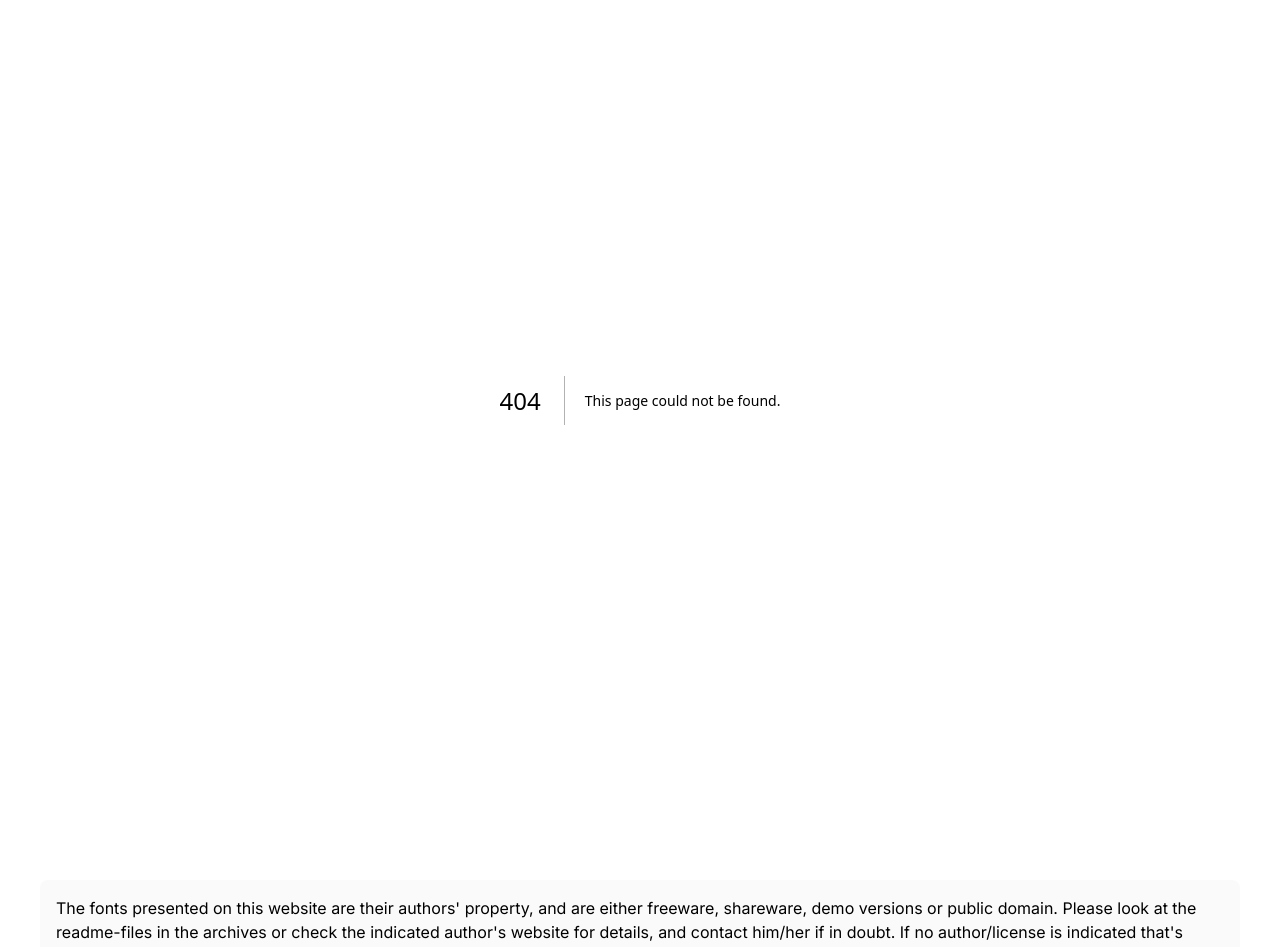
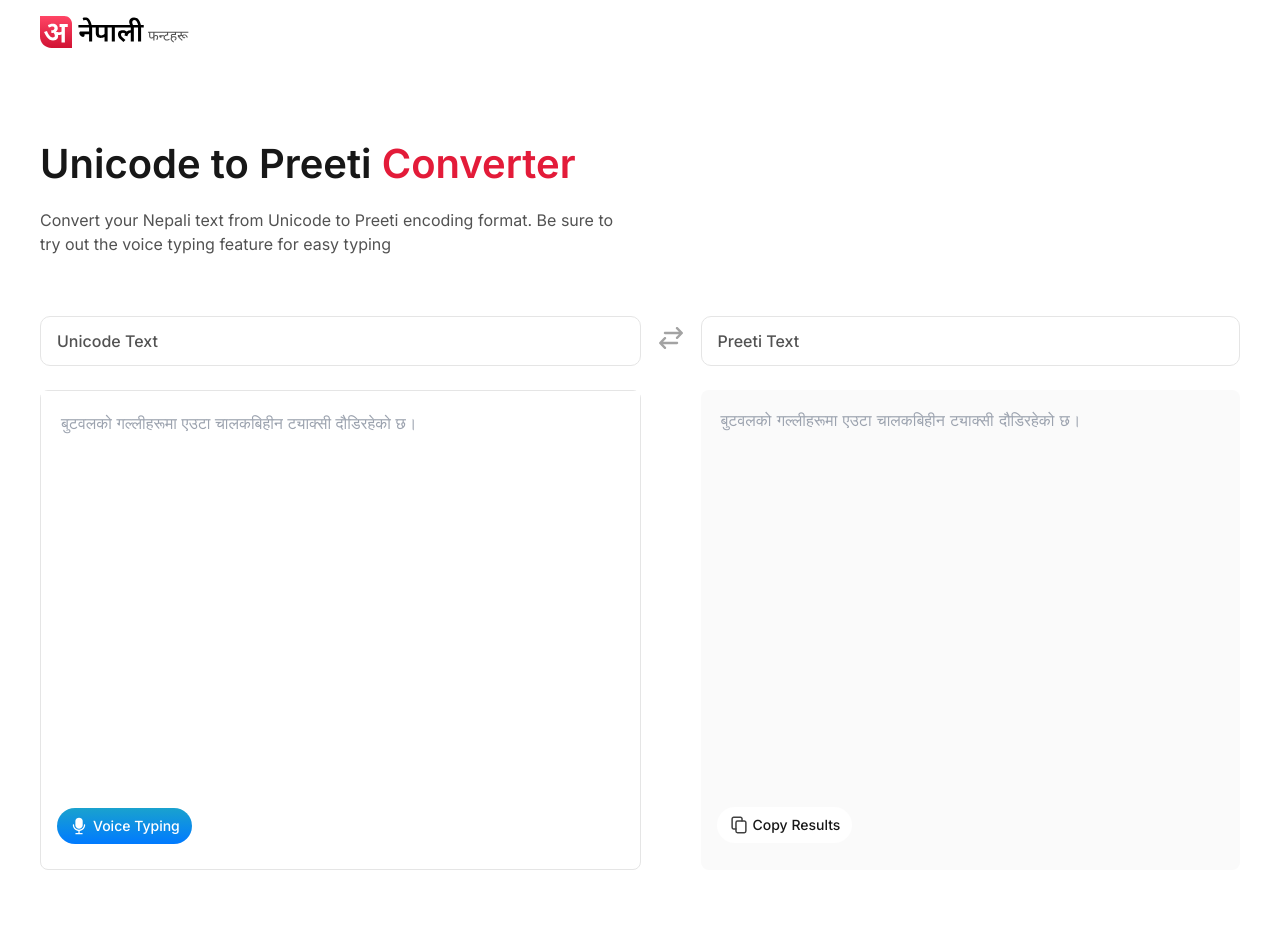
Before and after one commit to shrijalkaphle/anepali, a Next.js app: page /unicode-to-preeti in a window 1280 px wide. Before the commit this address had no page. Shown: the top 947 px of the page. Built offline with nearby package versions, Linux system fonts and the light colour scheme.

Commit message:
``feat:`` :sparkles: added unicode to preeti converter page

```diff
--- /dev/null
+++ b/src/app/components/DefaultLayout.tsx
@@ -0,0 +1,17 @@
+import { Navbar } from "./Navbar"
+
+interface IDefaultLayout {
+    children: JSX.Element
+}
+
+export default function DefaultLayout({ children }: IDefaultLayout) {
+    return (
+        <div>
+            <Navbar />
+            <div className="container mt-[140px]">
+                {children}
+            </div>
+        </div>
+    )
+
+}
--- a/src/app/components/Footer.tsx
+++ b/src/app/components/Footer.tsx
@@ -20,7 +20,9 @@ export const Footer = () => {
                 <div className="lg:flex justify-between lg:w-1/2 w-full mt-10 lg:mt-0">
                     <ul className="mt-10 lg:mt-0">
                         <li className="font-semibold">aNepali Services</li>
-                        <li className="my-3 text-neutral-800">Nepali Typography</li>
+                        <Link href="/"><li className="my-3 text-neutral-800">Nepali Typography</li></Link>
+                        <Link href="/unicode-to-preeti"><li className="my-3 text-neutral-800">Unicode to Preeti Converter</li></Link>
+
                         {/* <li className="my-3 text-neutral-600 flex items-center gap-x-2">
                             Nepali Typing Practice
                             <div className="rounded-full py-1 px-2 border border-neutral-200 flex items-center gap-x-1.5">
--- a/src/app/components/Navbar.tsx
+++ b/src/app/components/Navbar.tsx
@@ -2,8 +2,8 @@ import Link from "next/link";
 import { Input } from "./Input";
 
 interface INavbar {
-    fontSearchChange: (e: any) => void;
-    fontSearch: string;
+    fontSearchChange?: (e: any) => void;
+    fontSearch?: string;
 }
 
 export const Navbar = ({ fontSearch, fontSearchChange }: INavbar) => {
@@ -26,13 +26,16 @@ export const Navbar = ({ fontSearch, fontSearchChange }: INavbar) => {
                             </defs>
                         </svg>
                     </Link>
+                    { fontSearchChange ?
                     <div id="search" className="bg-neutral-50 rounded-xl px-4 py-3.5 flex gap-x-3 items-center lg:w-1/2 mt-4 lg:mt-0 text-neutral-600">
                         <svg width="20" height="20" viewBox="0 0 20 20" fill="none" xmlns="http://www.w3.org/2000/svg">
                             <path d="M8.98567 15.6896C10.3118 15.6915 11.6085 15.3 12.712 14.565C13.8154 13.83 14.676 12.7844 15.1847 11.5605C15.6933 10.3365 15.8274 8.9893 15.5698 7.68921C15.3122 6.38915 14.6744 5.19466 13.7374 4.25689C12.8003 3.31912 11.606 2.68021 10.3055 2.421C9.00509 2.1618 7.65686 2.29394 6.43156 2.80071C5.20624 3.30748 4.15885 4.1661 3.42194 5.26795C2.68502 6.36979 2.29167 7.66533 2.29167 8.99063C2.29167 10.7658 2.99664 12.4684 4.25175 13.7244C5.50685 14.9805 7.20946 15.6873 8.98567 15.6896Z" stroke="#525252" strokeWidth="1.5" strokeLinecap="round" strokeLinejoin="round" />
                             <path d="M13.7402 13.7426L17.7083 17.7084" stroke="#525252" strokeWidth="1.5" strokeLinecap="round" strokeLinejoin="round" />
                         </svg>
-                        <Input placeholder="Search fonts" type="search" value={fontSearch} onChange={fontSearchChange} customClass="w-full" />
+                        <Input placeholder="Search fonts" type="search" value={fontSearch ? fontSearch : ''} onChange={fontSearchChange} customClass="w-full" />
                     </div>
+                    : null
+                    }
                 </div>
                 <div className="background absolute inset-0 -z-10 bg-white/80 backdrop-blur-md"></div>
             </div>
--- a/src/app/layout.tsx
+++ b/src/app/layout.tsx
@@ -24,6 +24,7 @@ export const metadata: Metadata = {
   },
   icons: {
     icon: "assets/favicon.png",
+
   },
 };
 
--- a/src/app/styles/globals.css
+++ b/src/app/styles/globals.css
@@ -13,7 +13,6 @@
 
   .text-preview {
     @apply font-medium xl:text-[40px] xl:leading-[60px] text-[22px] leading-9 lg:text-4xl lg:leading-[54px];
-    transition: font-size 1s ease-in-out;
   }
 
   body {
--- /dev/null
+++ b/src/app/unicode-to-preeti/page.tsx
@@ -0,0 +1,82 @@
+'use client';
+
+import { useEffect, useState } from "react";
+import DefaultLayout from "../components/DefaultLayout";
+import convertUnicodeToPreeti from "../utils/preeti";
+
+export default function UnicodeToPreetiPage() {
+
+    const [unicodeText, setUnicodeText] = useState<string>("");
+    const [preetiText, setPreetiText] = useState<string>("");
+
+    const unicodeToPreeti = () => {
+        const preeti = convertUnicodeToPreeti(unicodeText);
+        setPreetiText(preeti);
+    }
+
+    useEffect(() => {
+        unicodeToPreeti()
+    }, [unicodeText])
+
+    return (
+        <DefaultLayout>
+            <div>
+                <div className="mt-4">
+                    <span className="font-semibold text-[40px] leading-[48px]">Unicode to Preeti <span className="text-primary-600">Converter</span></span>
+                    <p className="mt-5 text-neutral-600 lg:w-[580px]">
+                        Convert your Nepali text from Unicode to Preeti encoding format. Be sure to try out the voice typing feature for easy typing
+                    </p>
+                </div>
+
+                <div className="my-[60px] flex gap-x-2">
+                    <div className="flex-grow">
+                        <div className="px-4 py-3 border border-neutral-200 rounded-[10px] text-neutral-600 font-medium">Unicode Text</div>
+
+                        {/* text area */}
+                        <div className="w-full border rounded-lg border-neutral-200 h-[480px] mt-6">
+                            <textarea name="" id="" className="w-full h-[395px] resize-none outline-none p-5" placeholder="बुटवलको गल्लीहरूमा एउटा चालकबिहीन ट्याक्सी दौडिरहेको छ।" value={unicodeText} onChange={(e) => setUnicodeText(e.target.value)}></textarea>
+                            <div className="p-4">
+                                <button className="text-sm px-3 py-2 rounded-[55px] text-white bg-gradient-to-t from-[#007AFF] to-[#1AA2CE] font-medium flex items-center gap-x-1">
+                                    <svg xmlns="http://www.w3.org/2000/svg" width="20" height="20" viewBox="0 0 20 20" fill="none">
+                                        <path d="M13.6919 4.86466V9.50634C13.5721 10.3916 13.1354 11.2034 12.4627 11.7913C11.79 12.3791 10.9269 12.703 10.0335 12.703C9.1402 12.703 8.27715 12.3791 7.60444 11.7913C6.93174 11.2034 6.49503 10.3916 6.37524 9.50634V4.86466C6.49503 3.97938 6.93174 3.16756 7.60444 2.57974C8.27715 1.99191 9.1402 1.66797 10.0335 1.66797C10.9269 1.66797 11.79 1.99191 12.4627 2.57974C13.1354 3.16756 13.5721 3.97938 13.6919 4.86466Z" fill="white"/>
+                                        <path d="M10.6583 14.9976V17.081H13.0667C13.2324 17.081 13.3914 17.1469 13.5086 17.264C13.6258 17.3813 13.6917 17.5402 13.6917 17.706C13.6917 17.8718 13.6258 18.0307 13.5086 18.148C13.3914 18.2651 13.2324 18.331 13.0667 18.331H7.00001C6.83425 18.331 6.67527 18.2651 6.55807 18.148C6.44085 18.0307 6.37501 17.8718 6.37501 17.706C6.37501 17.5402 6.44085 17.3813 6.55807 17.264C6.67527 17.1469 6.83425 17.081 7.00001 17.081H9.375V14.9976C7.84997 14.8465 6.43588 14.1329 5.40832 12.996C4.38075 11.859 3.81333 10.3801 3.81666 8.84762C3.81666 8.68187 3.88252 8.52296 3.99972 8.40571C4.11693 8.28851 4.27591 8.22266 4.44167 8.22266C4.60743 8.22266 4.76641 8.28851 4.88362 8.40571C5.00082 8.52296 5.06667 8.68187 5.06667 8.84762C5.06667 10.156 5.5864 11.4109 6.51157 12.336C7.43676 13.2612 8.69158 13.781 10 13.781C11.3084 13.781 12.5632 13.2612 13.4884 12.336C14.4136 11.4109 14.9333 10.156 14.9333 8.84762C14.9333 8.68187 14.9992 8.52296 15.1163 8.40571C15.2336 8.28851 15.3926 8.22266 15.5583 8.22266C15.7241 8.22266 15.8831 8.28851 16.0002 8.40571C16.1175 8.52296 16.1833 8.68187 16.1833 8.84762C16.1867 10.3801 15.6192 11.859 14.5917 12.996C13.5641 14.1329 12.15 14.8465 10.625 14.9976H10.6583Z" fill="white"/>
+                                    </svg>
+                                    <span>Voice Typing</span>
+                                </button>
+                            </div>
+                        </div>
+                    </div>
+                    <div className="p-2.5">
+                        <svg xmlns="http://www.w3.org/2000/svg" width="24" height="24" viewBox="0 0 24 24" fill="none">
+                            <g clip-path="url(#clip0_513_97)">
+                                <path d="M23.6401 6.16L18.84 1.36C18.36 0.88 17.64 0.88 17.16 1.36C16.68 1.84 16.68 2.56 17.16 3.04L19.92 5.8H6.00005C5.40005 5.8 4.80005 6.28 4.80005 7C4.80005 7.72 5.28005 8.2 6.00005 8.2H19.92L17.16 10.96C16.68 11.44 16.68 12.16 17.16 12.64C17.4 12.88 18.12 13.24 18.84 12.64L23.6401 7.84C24.3601 7.24 23.8801 6.28 23.6401 6.16Z" fill="#A3A3A3"/>
+                                <path d="M18.0001 15.8H4.08009L6.84009 13.04C7.32009 12.56 7.32009 11.84 6.84009 11.36C6.36009 10.88 5.64009 10.88 5.16009 11.36L0.360093 16.16C-0.359907 16.88 0.240093 17.72 0.360093 17.84L5.16009 22.64C5.40009 22.88 6.12009 23.24 6.84009 22.64C7.32009 22.16 7.32009 21.44 6.84009 20.96L4.08009 18.2H18.0001C18.7201 18.2 19.2001 17.72 19.2001 17C19.2001 16.28 18.7201 15.8 18.0001 15.8Z" fill="#A3A3A3"/>
+                            </g>
+                            <defs>
+                                <clipPath id="clip0_513_97">
+                                <rect width="24" height="24" fill="white"/>
+                                </clipPath>
+                            </defs>
+                        </svg>
+                    </div>
+                    <div className="flex-grow">
+                        <div className="px-4 py-3 border border-neutral-200 rounded-[10px] text-neutral-600 font-medium">Preeti Text</div>
+                        {/* text area */}
+                        <div className="w-full bg-neutral-50 rounded-lg h-[480px] mt-6">
+                        <textarea name="" id="" className="w-full h-[395px] resize-none outline-none p-5 bg-transparent font-preeti" placeholder="बुटवलको गल्लीहरूमा एउटा चालकबिहीन ट्याक्सी दौडिरहेको छ।" value={preetiText} readOnly></textarea>
+                        <div className="p-4">
+                                <button className="text-sm px-3 py-2 rounded-[55px] bg-white font-medium flex items-center gap-x-1" onClick={() => navigator.clipboard.writeText(preetiText)}>
+                                    <svg xmlns="http://www.w3.org/2000/svg" width="20" height="20" viewBox="0 0 20 20" fill="none">
+                                        <path d="M15.2723 6.07227H8.56931C7.68332 6.07227 6.96509 6.79532 6.96509 7.68727V16.094C6.96509 16.9859 7.68332 17.709 8.56931 17.709H15.2723C16.1582 17.709 16.8765 16.9859 16.8765 16.094V7.68727C16.8765 6.79532 16.1582 6.07227 15.2723 6.07227Z" stroke="#404040" stroke-width="1.5" stroke-linecap="round" stroke-linejoin="round"/>
+                                        <path d="M13.035 6.07098V3.90602C13.035 3.47769 12.866 3.06691 12.565 2.76404C12.2642 2.46117 11.8562 2.29102 11.4307 2.29102H4.72774C4.30228 2.29102 3.89424 2.46117 3.59339 2.76404C3.29255 3.06691 3.12354 3.47769 3.12354 3.90602V12.3128C3.12354 12.7411 3.29255 13.1518 3.59339 13.4547C3.89424 13.7576 4.30228 13.9278 4.72774 13.9278H6.96496" stroke="#404040" stroke-width="1.5" stroke-linecap="round" stroke-linejoin="round"/>
+                                    </svg>
+                                    <span>Copy Results</span>
+                                </button>
+                            </div>
+                        </div>
+                    </div>
+                </div>
+            </div>
+        </DefaultLayout>
+    )
+}
```
Also changed, not shown: public/assets/favicon.png, public/assets/favicon.svg (added).
